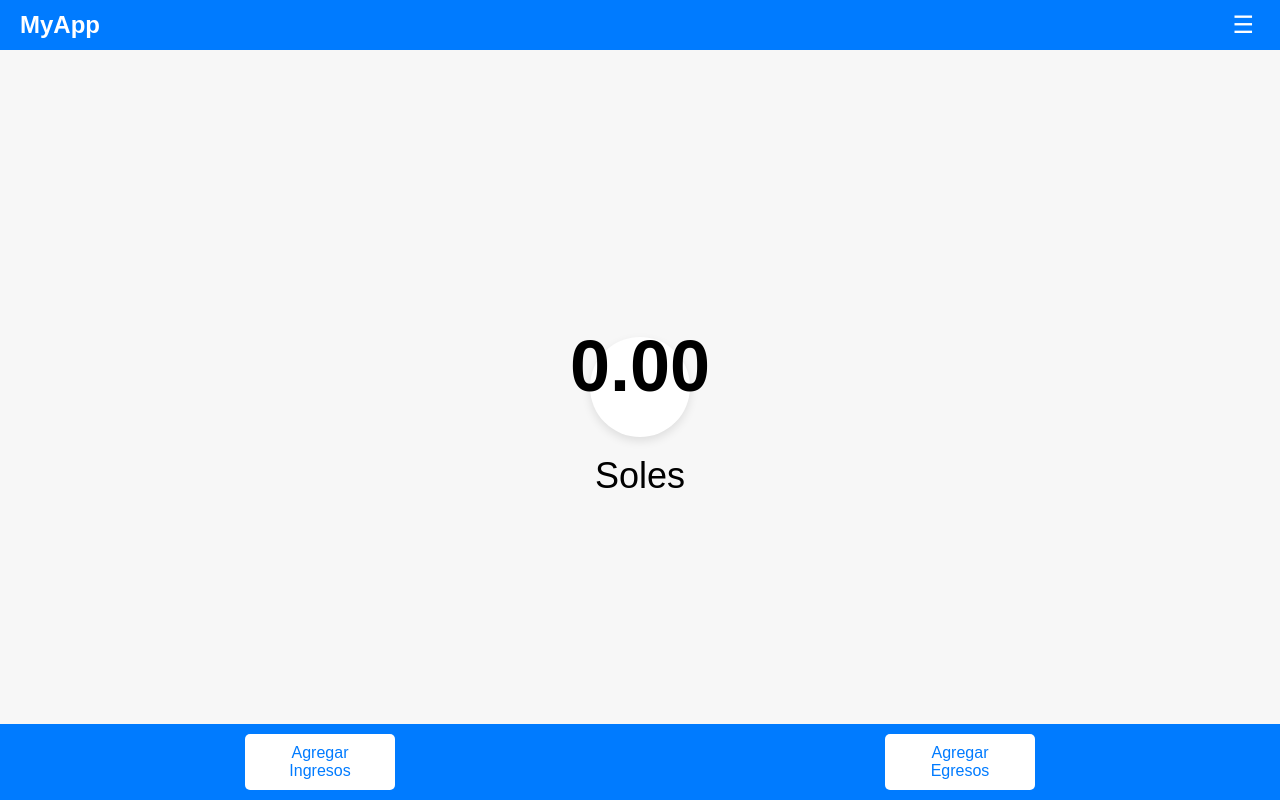
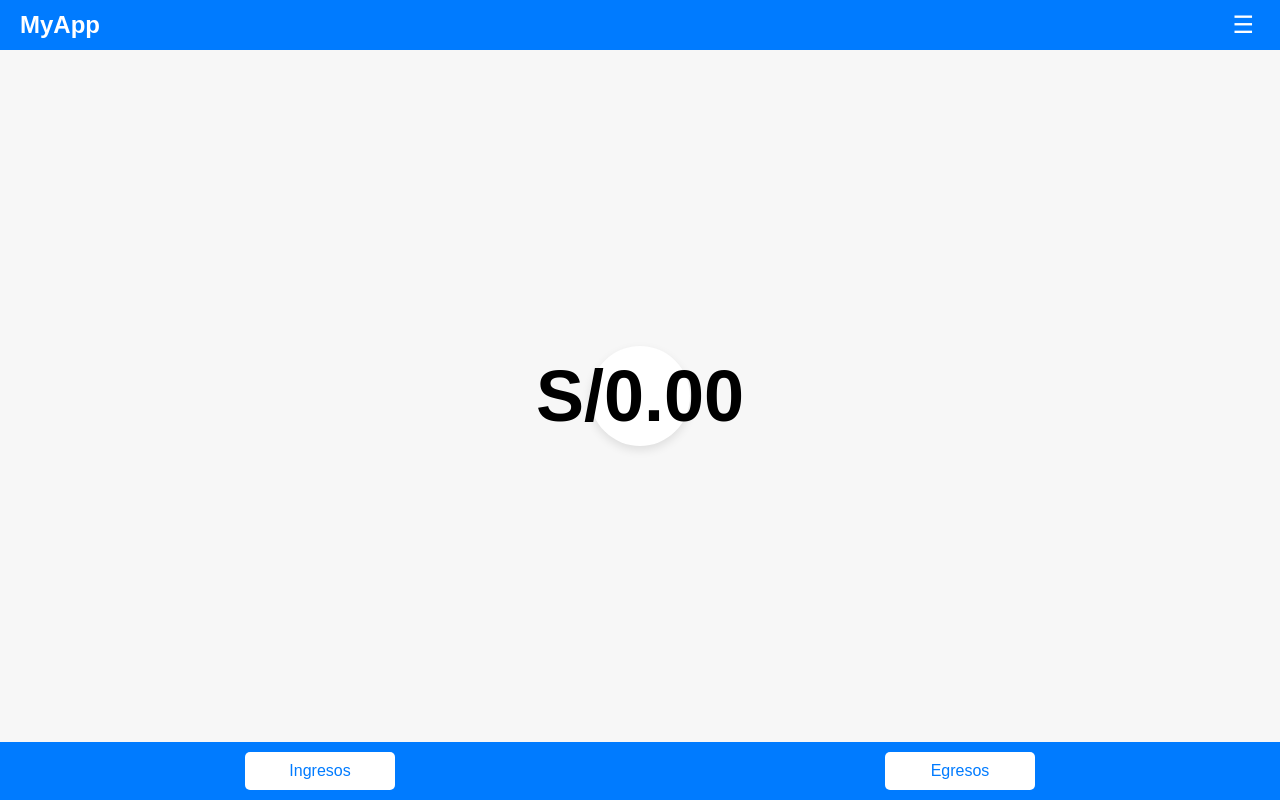
Before and after one commit to hgdav/girliefinance, a plain HTML site: page index.html in a window 1280 px wide. Drawn offline with Linux system fonts and the light colour scheme.

Commit message:
correcion

```diff
--- a/assets/js/script.js
+++ b/assets/js/script.js
@@ -23,26 +23,23 @@ const menuItems = document.getElementById('menuItems');
 let totalGastos = 0;
 let iconosVisibles = ''; // Variable para rastrear qué íconos están visibles
 
-// Función para mostrar/ocultar íconos según el tipo seleccionado
 function alternarIconos(tipo) {
-    // Si los íconos del tipo actual ya están visibles, ocultarlos
     if (iconosVisibles === tipo) {
+        iconContainer.innerHTML = '';
         iconContainer.classList.add('hidden');
-        iconosVisibles = ''; // Reseteamos el estado a ninguno
     } else {
-        // De lo contrario, mostrar los íconos del tipo seleccionado
         iconContainer.innerHTML = ''; // Limpiar cualquier ícono previo
         const iconos = tipo === 'gastos' ? iconosGastos : iconosIngresos;
 
-        iconos.forEach(function(icono) {
+        iconos.forEach(function (icono) {
             const button = document.createElement('button');
             button.className = tipo === 'gastos' ? 'icono-gasto' : 'icono-ingreso';
             button.textContent = icono.icon;
             button.setAttribute('data-monto', icono.monto);
-            button.addEventListener('click', function() {
+            button.addEventListener('click', function () {
                 const monto = parseFloat(this.getAttribute('data-monto'));
                 totalGastos += tipo === 'gastos' ? -monto : monto; // Egresos restan y ingresos suman
-                totalGastosElement.textContent = totalGastos.toFixed(2);
+                totalGastosElement.textContent = `S/${totalGastos.toFixed(2)}`;
             });
             iconContainer.appendChild(button);
         });
@@ -53,15 +50,15 @@ function alternarIconos(tipo) {
 }
 
 // Eventos para los botones de ingresos y gastos
-btnGastos.addEventListener('click', function() {
+btnGastos.addEventListener('click', function () {
     alternarIconos('gastos');
 });
 
-btnIngresos.addEventListener('click', function() {
+btnIngresos.addEventListener('click', function () {
     alternarIconos('ingresos');
 });
 
 // Funcionalidad del botón de menú desplegable
-menuButton.addEventListener('click', function() {
+menuButton.addEventListener('click', function () {
     menuItems.classList.toggle('hidden');
 });
--- a/index.html
+++ b/index.html
@@ -1,11 +1,13 @@
 <!DOCTYPE html>
 <html lang="es">
+
 <head>
     <meta charset="UTF-8">
     <meta name="viewport" content="width=device-width, initial-scale=1.0">
     <title>MyApp - Seguimiento de Gastos</title>
     <link rel="stylesheet" href="assets/style.css">
 </head>
+
 <body>
     <header>
         <div class="logo">MyApp</div>
@@ -22,18 +24,18 @@
     <main>
         <div class="total-container">
             <div class="total">
-                <h1 id="totalGastos">0.00</h1>
-                <span>Soles</span>
+                <h1 id="totalGastos">S/0.00</h1>
             </div>
             <div id="icon-container" class="gastos-frecuentes hidden"></div>
         </div>
     </main>
 
     <footer>
-        <button id="btnIngresos" class="action-button">Agregar Ingresos</button>
-        <button id="btnGastos" class="action-button">Agregar Egresos</button>
+        <button id="btnIngresos" class="action-button">Ingresos</button>
+        <button id="btnGastos" class="action-button">Egresos</button>
     </footer>
 
     <script src="assets/js/script.js"></script>
 </body>
+
 </html>
```
Also changed, not shown: assets/style.css (+10 -5 lines).
